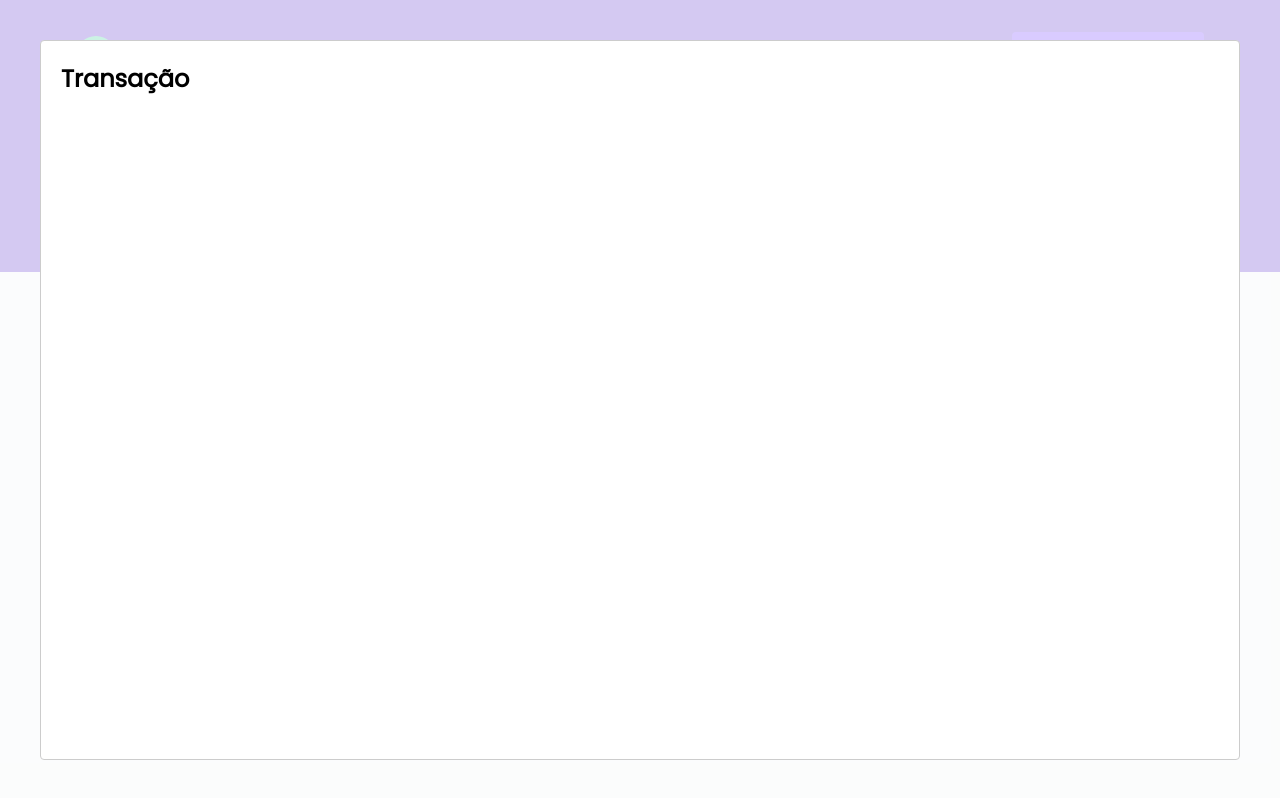
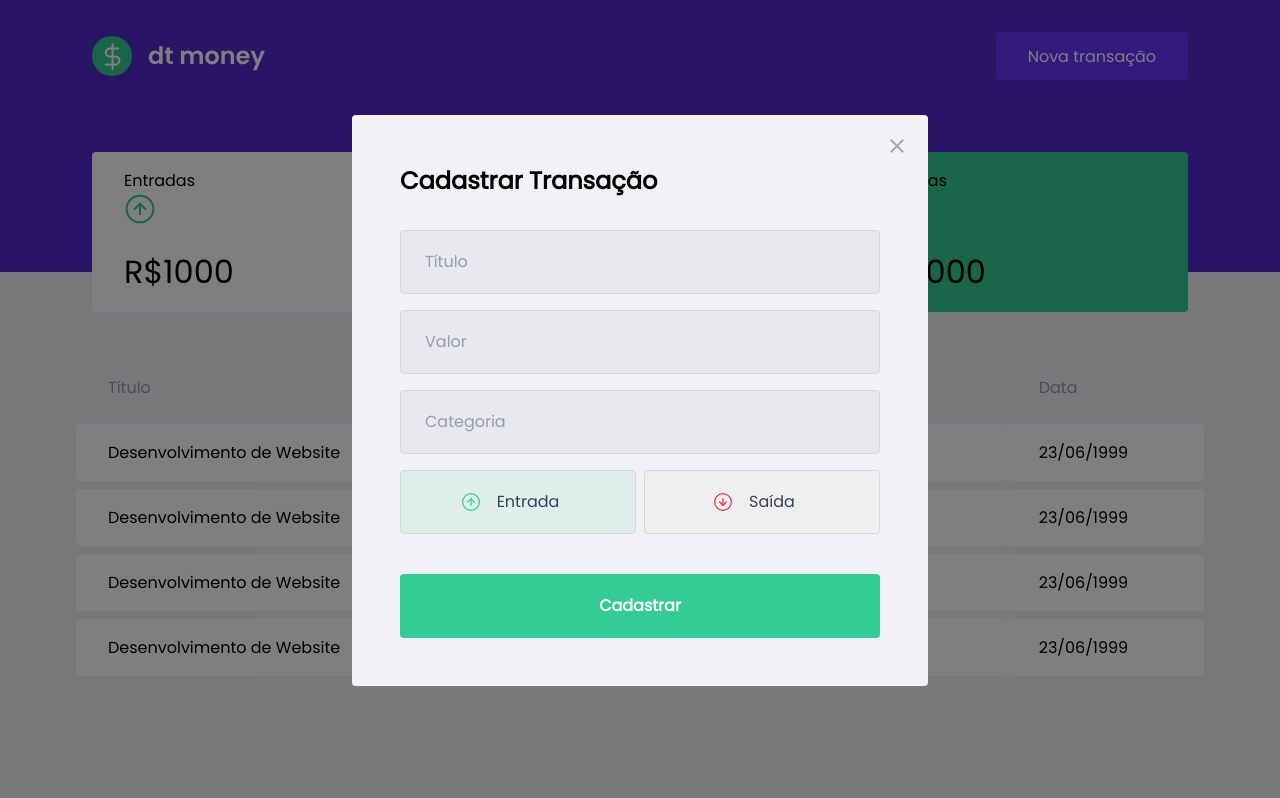
Before and after one commit to Apariciolemes/DT-Money, a React (Create React App) app: page / in a window 1280 px wide. Both pictures are taken after a click on the button "Nova transação". Built offline with nearby package versions, Linux system fonts and the light colour scheme; no server answers; what miragejs would draw is missing.

Commit message:
feat(modal): create modal react with v-model

```diff
--- a/package.json
+++ b/package.json
@@ -9,6 +9,7 @@
     "react-dom": "^17.0.2",
     "react-modal": "^3.14.3",
     "react-scripts": "4.0.3",
+    "polished": "^4.1.1",
     "styled-components": "^5.3.0",
     "web-vitals": "^1.1.2"
   },
--- a/src/App.tsx
+++ b/src/App.tsx
@@ -1,11 +1,10 @@
 import { Header } from './components/Header'
 import { Dashboard } from './components/Dashboard'
 import { TransactionTable } from './components/TransactionsTable';
-import { GlobalStyle } from './styles/global'
-import Modal from 'react-modal'
+import { Global } from './styles/global';
 import { useState } from 'react'
+import { NewTransactionModal } from './components/NewTransactionModal';
 
-Modal.setAppElement('#root')
 
 export function App() {
   const [visible, setVisible] = useState(false);
@@ -19,14 +18,10 @@
 
   return (
     <>
-      <GlobalStyle />
-      <Header  handleOpenModal={handleOpenModal}/>
+      <Global />
+      <Header handleOpenModal={handleOpenModal} />
       <Dashboard />
-      <Modal
-        isOpen={visible}
-        onRequestClose={handleCloseModal}>
-        <h2>Transação</h2>
-      </Modal>
+      <NewTransactionModal visible={visible} handleCloseModal={handleCloseModal} />
       <TransactionTable />
     </>
   );
--- /dev/null
+++ b/src/components/NewTransactionModal/index.tsx
@@ -0,0 +1,88 @@
+import Modal from 'react-modal'
+import { Container, TransactionTypeContainer, RadioBox } from './style'
+import incomeImg from '../../assets/income.svg'
+import outcomeImg from '../../assets/outcome.svg'
+import closeImg from '../../assets/close.svg'
+import { useState } from 'react'
+
+Modal.setAppElement('#root')
+
+interface NewTransactionModalProps {
+    visible: boolean
+    handleCloseModal: () => void
+}
+
+export function NewTransactionModal({ visible, handleCloseModal }: NewTransactionModalProps) {
+    const [type, setType] = useState('deposit')
+    const [title, setTitle] = useState('')
+    const [value, setValue] = useState('')
+    const [category, setCategory] = useState('')
+
+    function handleSubmit(event: React.MouseEvent): void {
+        event.preventDefault();
+
+        console.log(type, value, category);
+
+    }
+    return (
+        <Modal
+            isOpen={visible}
+            onRequestClose={handleCloseModal}
+            overlayClassName="react-modal-overlay"
+            className="react-modal-content"
+        >
+            <button
+                type="button"
+                onClick={handleCloseModal}
+                className="react-modal-close">
+                <img src={closeImg} alt="Close Modal" />
+            </button>
+            <Container onClick={handleSubmit}>
+                <h2>Cadastrar Transação</h2>
+
+                <input
+                    placeholder="Título"
+                    value={title}
+                    onChange={event => setTitle(event.target.value)}
+                />
+
+                <input
+                    placeholder="Valor"
+                    type="number"
+                    value={value}
+                    onChange={event => setValue(event.target.value)}
+                />
+
+                <input
+                    placeholder="Categoria"
+                    value={category}
+                    onChange={event => setCategory(event.target.value)}
+                />
+
+                <TransactionTypeContainer>
+                    <RadioBox
+                        type="button"
+                        onClick={() => setType('deposit')}
+                        isActive={type === 'deposit'}
+                        activeColor='green'
+                    >
+                        <img src={incomeImg} alt="Entrada" />
+                        <span>Entrada</span>
+                    </RadioBox>
+
+                    <RadioBox
+                        type="button"
+                        onClick={() => setType('withdraw')}
+                        isActive={type === 'withdraw'}
+                        activeColor='red'
+                    >
+                        <img src={outcomeImg} alt="Saída" />
+                        <span>Saída</span>
+                    </RadioBox>
+                </TransactionTypeContainer>
+
+                <button type="submit">Cadastrar</button>
+            </Container>
+        </Modal>
+    )
+}
--- /dev/null
+++ b/src/components/NewTransactionModal/style.ts
@@ -0,0 +1,85 @@
+import styled, { css } from 'styled-components';
+import { darken, transparentize } from 'polished'
+
+type RadioBoxProps = {
+    isActive: boolean
+    activeColor: 'green' | 'red'
+}
+
+export const Container = styled.form`
+  h2 {
+    color: var(--text-white);
+    font-size: 1.5rem;
+    margin-bottom: 2rem;
+  }
+  input {
+    width: 100%;
+    padding: 0 1.5rem;
+    height: 4rem;
+    border-radius: .25rem;
+    background: #e7e9ee;
+    border: 1px solid #d7d7d7;
+    background: #e7e9ee;
+    font-weight: 400;
+    font-size: 1rem;
+    &::placeholder {
+        color: var(--text-body);
+    }
+    & + input {
+        margin-top: 1rem;
+    }
+  }
+    button[type='submit'] {
+        width: 100%;
+        padding: 0 1.5rem;
+        height: 4rem;
+        background: var(--green);
+        color: #fff;
+        border-radius: .25rem;
+        border: 0;
+        font-size: 1rem;
+        margin-top: 1.5rem;
+        font-weight: 600;
+        transition: filter .2s;
+        &:hover {
+            filter: brightness(.9);
+        }
+    }
+`;
+
+
+export const TransactionTypeContainer = styled.div`
+    margin: 1rem 0;
+    display: grid;
+    grid-template-columns: 1fr 1fr;
+    gap: .5rem;
+`
+
+const colors = {
+    green: css`background: ${transparentize(.9, '#33CC95')}`,
+    red: css`background: ${transparentize(.9, '#E52E4D')}`
+}
+
+export const RadioBox = styled.button<RadioBoxProps>`
+    height: 4rem;
+    border: 1px solid #d7d7d7;
+    border-radius: .25rem;
+    ${({ isActive, activeColor }) => isActive && colors[activeColor]};
+    display: flex;
+    align-items: center;
+    justify-content: center;
+    transition: border-color .2s;
+    &:hover {
+        border-color: ${darken(0.1, '#d7d7d7')}
+    }
+    img {
+        width: 20px;
+        height: 20px;
+    }
+    span {
+        display: inline-block;
+        margin: 1rem;
+        font-size: 1rem;
+        color: var(--text-title);
+    }
+`
--- a/src/styles/global.ts
+++ b/src/styles/global.ts
@@ -1,55 +1,73 @@
-import { createGlobalStyle } from "styled-components";
+import { createGlobalStyle } from 'styled-components'
 
-export const GlobalStyle = createGlobalStyle`
-
+export const Global = createGlobalStyle`
     :root {
-    --background: #f0f2f5;
         --red: #E52E4D;
         --blue: #5429CC;
+        --green: #33CC95;
         --blue-light: #6933FF;
-    --text-title: #363f5f;
+        --text-title: #363F5F;
         --text-body: #969CB3;
-    --shape: '#fff';
-    --green: '#33CC95';
-
+        --background: #f0f2f5;
+        --shape: #FFFFFF;
     }
-
     * {
         margin: 0;
         padding: 0;
-    box-sizing: 0;
+        box-sizing: border-box;
     }
-
     html {
-    @media (max-width: 1000px) {
-        font-size: 93.75%;
+        @media(max-width: 1080px) {
+            font-size: 93.75% // 15px
         }
-
-    @media (max-width: 720px) {
-        font-size: 87.5%;
+        @media(max-width: 720px) {
+            font-size: 87.5% // 14px
         }
     }
-
+    body {
+        background: var(--background);
+        --webkit-font-smothing: antialiased;
+    }
     body, input, textarea, button {
         font-family: 'Poppins', sans-serif;
         font-weight: 400;
     }
-
     h1, h2, h3, h4, h5, h6, strong {
         font-weight: 600;
     }
-
-body {
-    background: var(--background);
-    -webkit-font-smoothing: antialiased;
-}
-
-button {
-    cursor: pointer;
-}
-
+    button { cursor: pointer }
     [disabled] {
         opacity: 0.6;
         cursor: not-allowed;
     }
+.react-modal-overlay {
+    background: rgba(0, 0, 0, .5);
+    position: fixed;
+    top: 0;
+    left: 0;
+    right: 0;
+    bottom: 0;
+    display: flex;
+    align-items: center;
+    justify-content: center;
+}
+.react-modal-content {
+    width: 100%;
+    max-width: 576px;
+    background: var(--background);
+    padding: 3rem;
+    position: relative;
+    border-radius: .24rem;
+}
+.react-modal-close {
+    position: absolute;
+    right: 1.5rem;
+    top: 1.5rem;
+    border: 0;
+    background: transparent;
+    transition: filter .2s;
+    &:hover {
+        filter: brightness(.8);
+    }
+}
 `
```
Also changed, not shown: 1 other file (tests, documents, lock files or other folders). Lines whose indentation alone changed are shown as unchanged.
